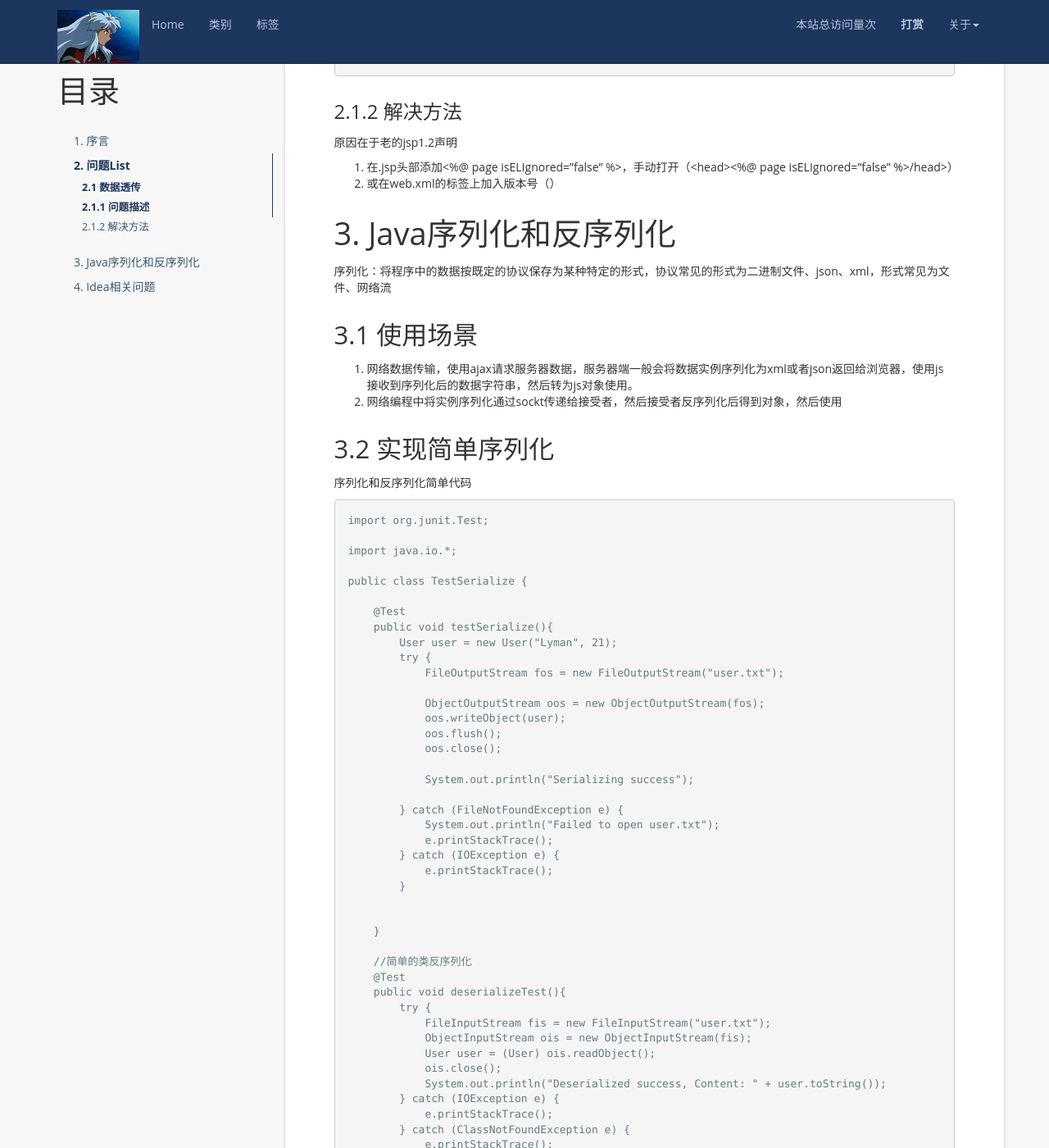
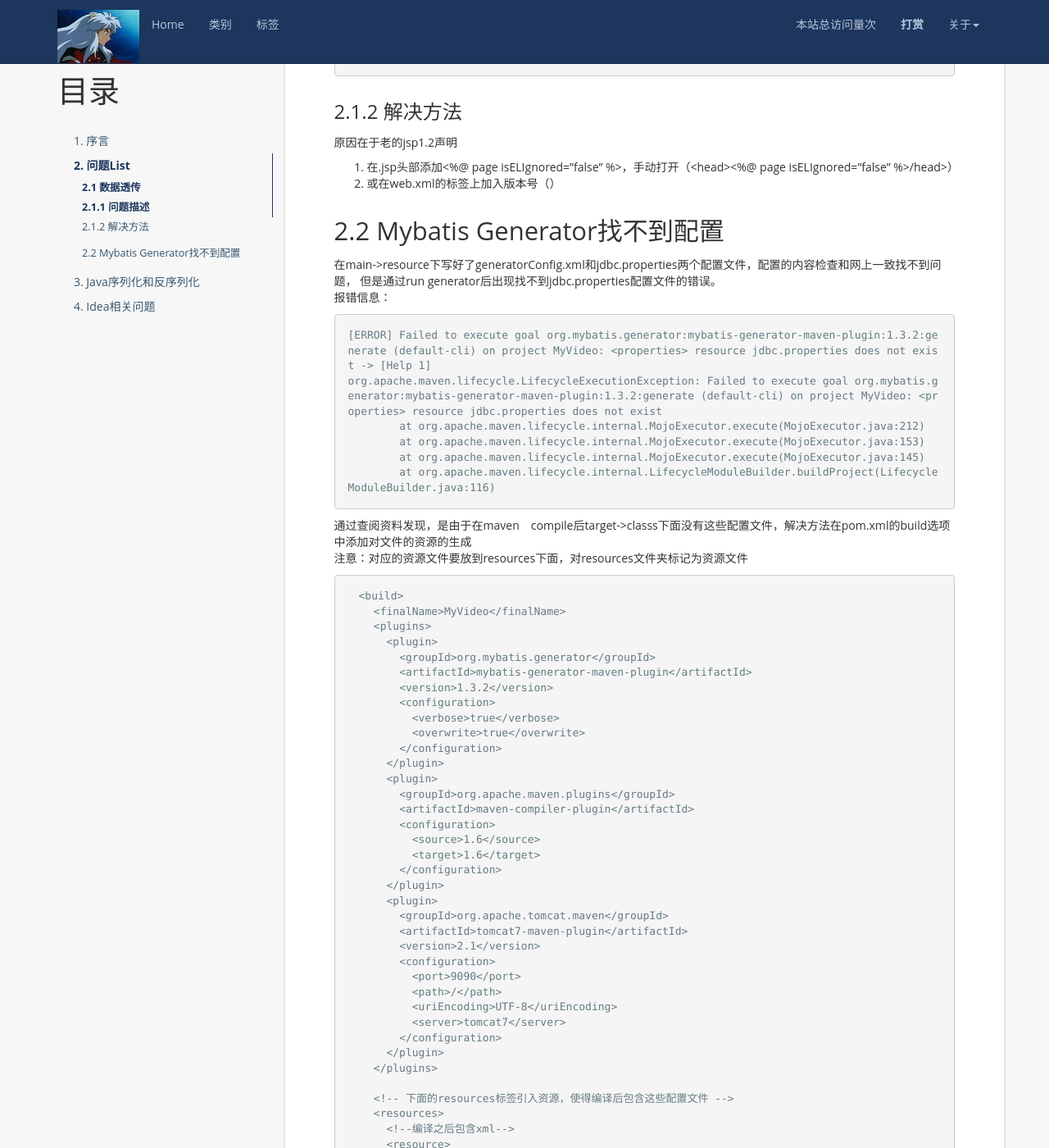
Before and after one commit to LymanXu/Blog, a Jekyll site: the page built from _posts/Java/2017-08-16-ssm-build.md, in a window 1280 px wide and 1400 px high, scrolled down 2006 px. Shown: the whole window at 82% size. Built offline with Jekyll 4.4.1, drawn with Linux system fonts in a browser that asks for light colours; nearby versions of some CDN libraries; comment, search, counter and statistics services are not loaded; some of the changed text lies outside the part shown.

Commit message:
add Mybatis Generator note

````diff
--- a/_posts/Java/2017-08-16-ssm-build.md
+++ b/_posts/Java/2017-08-16-ssm-build.md
@@ -95,6 +95,78 @@ web.xml的头部分
 原因在于老的jsp1.2声明
 1. 在.jsp头部添加<%@ page isELIgnored="false" %>，手动打开（<head><%@ page isELIgnored="false" %>/head>）
 2. 或在web.xml的<web-app>标签上加入版本号（<web-app version="2.4">）
+
+## 2.2 Mybatis Generator找不到配置
+在main->resource下写好了generatorConfig.xml和jdbc.properties两个配置文件，配置的内容检查和网上一致找不到问题，
+但是通过run generator后出现找不到jdbc.properties配置文件的错误。<br/>
+报错信息：
+```buildoutcfg
+[ERROR] Failed to execute goal org.mybatis.generator:mybatis-generator-maven-plugin:1.3.2:generate (default-cli) on project MyVideo: <properties> resource jdbc.properties does not exist -> [Help 1]
+org.apache.maven.lifecycle.LifecycleExecutionException: Failed to execute goal org.mybatis.generator:mybatis-generator-maven-plugin:1.3.2:generate (default-cli) on project MyVideo: <properties> resource jdbc.properties does not exist
+	at org.apache.maven.lifecycle.internal.MojoExecutor.execute(MojoExecutor.java:212)
+	at org.apache.maven.lifecycle.internal.MojoExecutor.execute(MojoExecutor.java:153)
+	at org.apache.maven.lifecycle.internal.MojoExecutor.execute(MojoExecutor.java:145)
+	at org.apache.maven.lifecycle.internal.LifecycleModuleBuilder.buildProject(LifecycleModuleBuilder.java:116)
+```
+
+通过查阅资料发现，是由于在maven　compile后target->classs下面没有这些配置文件，解决方法在pom.xml的build选项中添加对文件的资源的生成<br/>
+注意：对应的资源文件要放到resources下面，对resources文件夹标记为资源文件
+
+```buildoutcfg
+　<build>
+    <finalName>MyVideo</finalName>
+    <plugins>
+      <plugin>
+        <groupId>org.mybatis.generator</groupId>
+        <artifactId>mybatis-generator-maven-plugin</artifactId>
+        <version>1.3.2</version>
+        <configuration>
+          <verbose>true</verbose>
+          <overwrite>true</overwrite>
+        </configuration>
+      </plugin>
+      <plugin>
+        <groupId>org.apache.maven.plugins</groupId>
+        <artifactId>maven-compiler-plugin</artifactId>
+        <configuration>
+          <source>1.6</source>
+          <target>1.6</target>
+        </configuration>
+      </plugin>
+      <plugin>
+        <groupId>org.apache.tomcat.maven</groupId>
+        <artifactId>tomcat7-maven-plugin</artifactId>
+        <version>2.1</version>
+        <configuration>
+          <port>9090</port>
+          <path>/</path>
+          <uriEncoding>UTF-8</uriEncoding>
+          <server>tomcat7</server>
+        </configuration>
+      </plugin>
+    </plugins>
+
+    <!-- 下面的resources标签引入资源，使得编译后包含这些配置文件 -->
+    <resources>
+      <!--编译之后包含xml-->
+      <resource>
+        <directory>src/main/java</directory>
+        <includes>
+          <include>**/*.xml</include>
+        </includes>
+        <filtering>true</filtering>
+      </resource>
+      <resource>
+        <directory>src/main/resources</directory>
+        <includes>
+          <include>**/*.xml</include>
+          <include>**/*.properties</include>
+        </includes>
+        <filtering>true</filtering>
+      </resource>
+    </resources>
+  </build>
+```
 
 # 3. Java序列化和反序列化
 序列化：将程序中的数据按既定的协议保存为某种特定的形式，协议常见的形式为二进制文件、json、xml，形式常见为文件、网络流
````
Also changed, not shown: _posts/Java/2017-08-17-encoding.md (+1 -1 lines).
